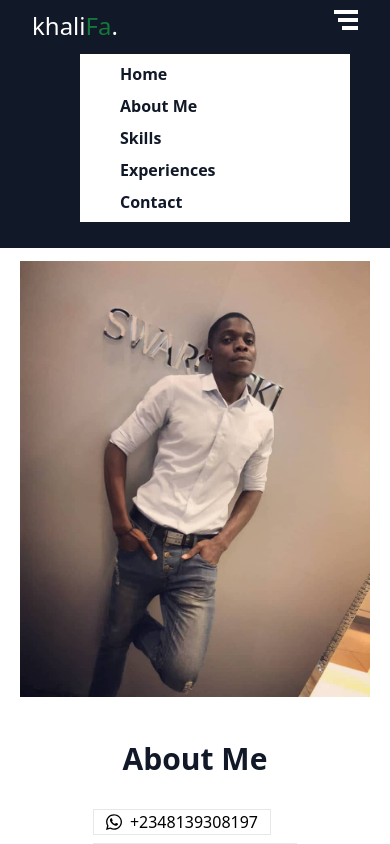
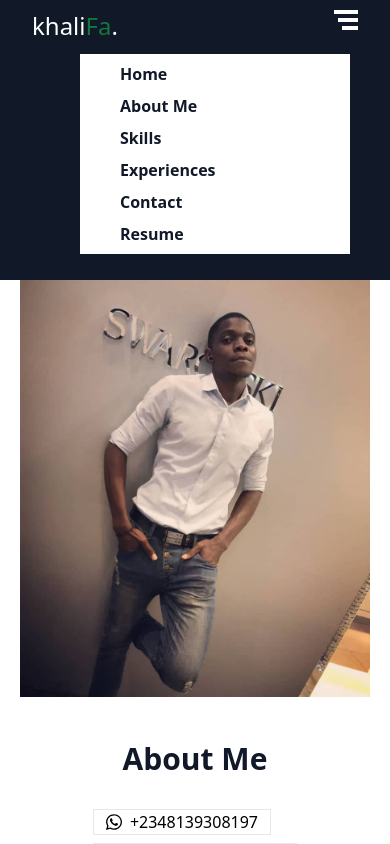
Before and after one commit to Khalifa-pendrops/Portfolio-with-Tailwind, a React (Vite) app: page / in a window 390 px wide. Both pictures are taken after a click on the element 215 px from the left and 20 px from the top of the page. Shown: the top 844 px of the page. Built offline with nearby package versions, Linux system fonts and the light colour scheme.

Commit message:
resume added to hamburger menu items

```diff
--- a/src/Components/Navbar.jsx
+++ b/src/Components/Navbar.jsx
@@ -52,6 +52,9 @@ export default function Navbar() {
                   <li>
                     <a href="#contact">Contact</a>
                   </li>
+                  <li>
+                    <Link to="/resume"> Resume</Link>
+                  </li>
                 </ul>
               </nav>
             )}
```
